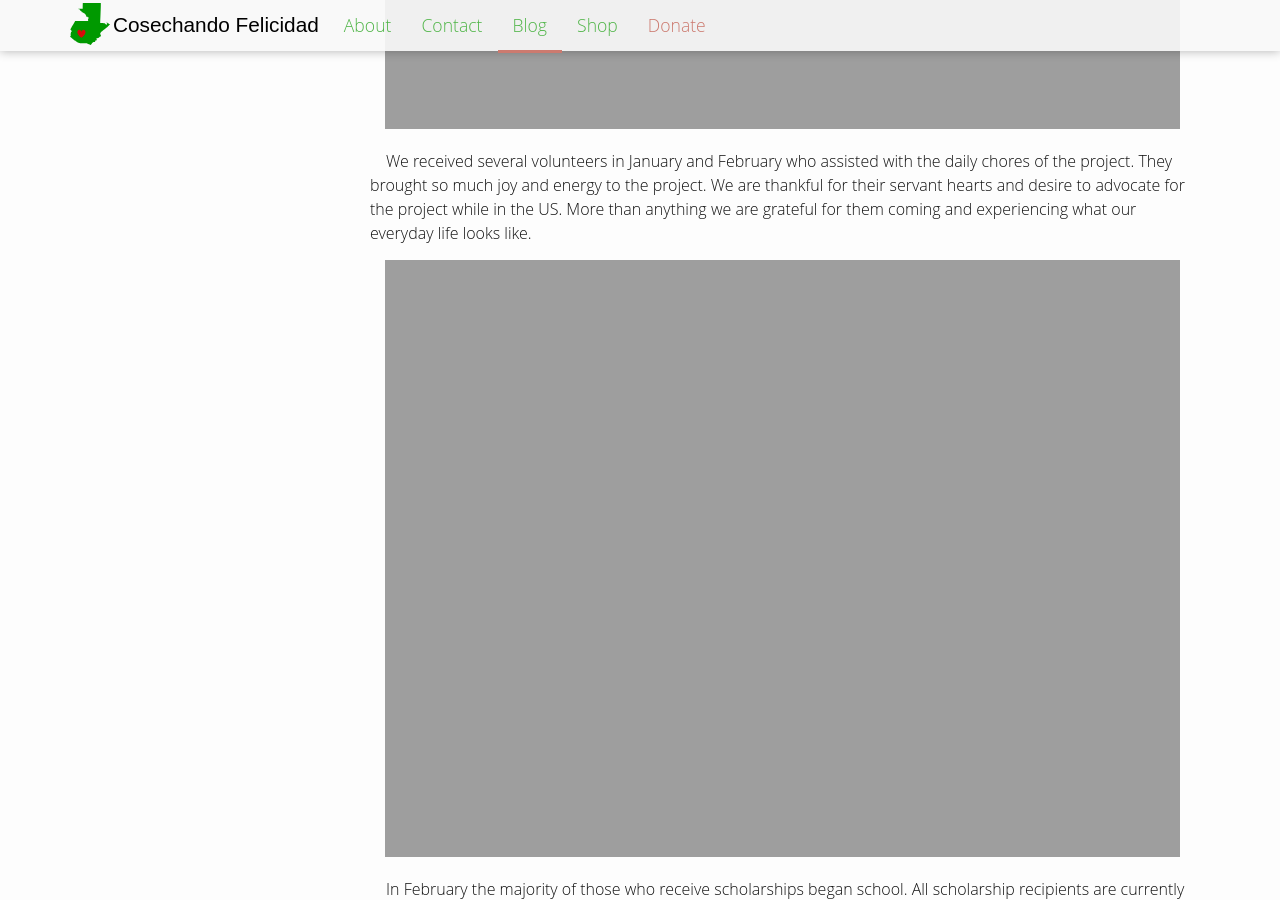
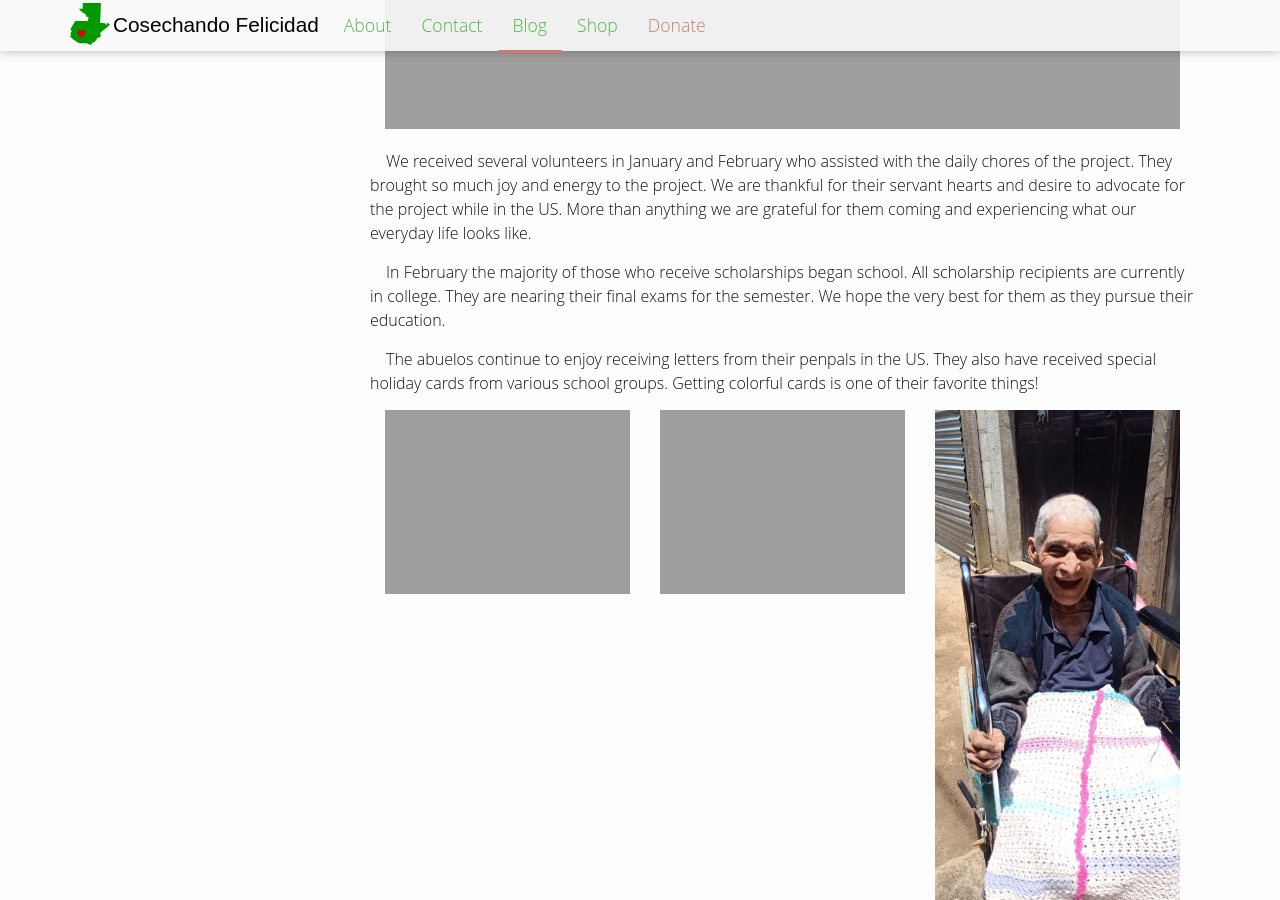
Before and after one commit to harvestinghappiness/harvestinghappiness.github.io, a Jekyll site: the page built from _posts/2025-06-16-June-Newsletter.md, in a window 1280 px wide and 900 px high, scrolled down 819 px. Built offline with Jekyll 4.4.1, drawn with Linux system fonts in a browser that asks for light colours; comment, search, counter and statistics services are not loaded.

Commit message:
update blog layout

```diff
--- a/_posts/2025-06-16-June-Newsletter.md
+++ b/_posts/2025-06-16-June-Newsletter.md
@@ -16,7 +16,6 @@ It is often difficult to find the right words to write. There are months where t
 
 We received several volunteers in January and February who assisted with the daily chores of the project. They brought so much joy and energy to the project. We are thankful for their servant hearts and desire to advocate for the project while in the US. More than anything we are grateful for them coming and experiencing what our everyday life looks like.
 
-{% include figure.html src="blog-2025-06-16/pic2.jpg" size="full" alt="Volcano Aqua with smoke rising in the background." %}
 
 In February the majority of those who receive scholarships began school. All scholarship recipients are currently in college. They are nearing their final exams for the semester. We hope the very best for them as they pursue their education.
 
@@ -40,7 +39,8 @@ We continue to provide support to seventeen individuals on a monthly basis with
 
 After hand washing laundry for ten years, we received a generous donation for a washing machine. We are so thankful for this generous gift! It has saved us so much time, energy, and WATER!
 
-{% include figure.html src="blog-2025-06-16/pic8.jpg" size="full" alt="Volcano Aqua with smoke rising in the background." %}
+{% include figure.html src="blog-2025-06-16/pic8.jpg" size="half" alt="Volcano Aqua with smoke rising in the background." %}
+{% include figure.html src="blog-2025-06-16/pic2.jpg" size="half" alt="Volcano Aqua with smoke rising in the background." %}
 
 Our feeding program has both welcomed new abuelos, as well as grieved the loss of many special people. Losing those that we have known and helped care for is difficult. It is hard on our staff, but even harder on the abuelos to look around the table and not see some of their friends.
 
```
